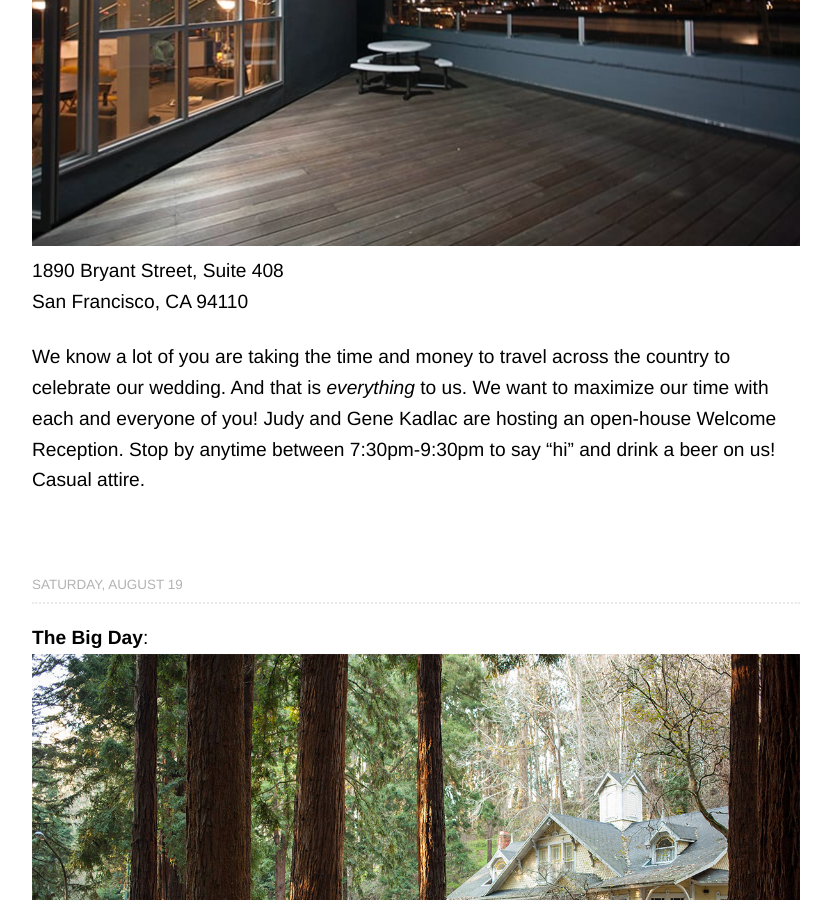
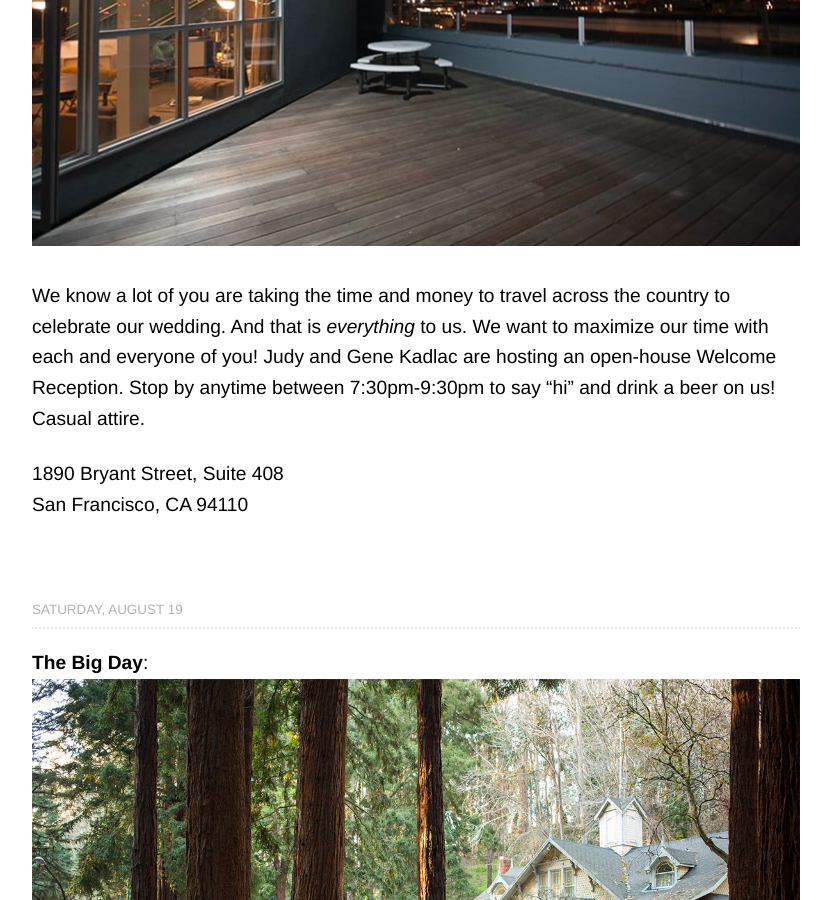
Before and after one commit to nkadlac/alieplusnate.com, a Jekyll site: the page built from schedule.md, in a window 1280 px wide and 900 px high, scrolled down 673 px. Shown: the whole window, without its empty margins (224-1055 px from the left). Built offline with Jekyll 4.4.1, drawn with Linux system fonts in a browser that asks for light colours; some web fonts are replaced.

```diff
--- a/schedule.md
+++ b/schedule.md
@@ -9,10 +9,11 @@ layout: page
 
 **Welcome Party**:
 ![sterngrove.jpg](/uploads/peerspace.jpg)
+
+We know a lot of you are taking the time and money to travel across the country to celebrate our wedding. And that is *everything* to us. We want to maximize our time with each and everyone of you! Judy and Gene Kadlac are hosting an open-house Welcome Reception. Stop by anytime between 7:30pm-9:30pm to say "hi" and drink a beer on us! Casual attire.
+
 1890 Bryant Street, Suite 408<br>
 San Francisco, CA 94110<br>
-
-We know a lot of you are taking the time and money to travel across the country to celebrate our wedding. And that is *everything* to us. We want to maximize our time with each and everyone of you! Judy and Gene Kadlac are hosting an open-house Welcome Reception. Stop by anytime between 7:30pm-9:30pm to say "hi" and drink a beer on us! Casual attire.
 
 
 
```
